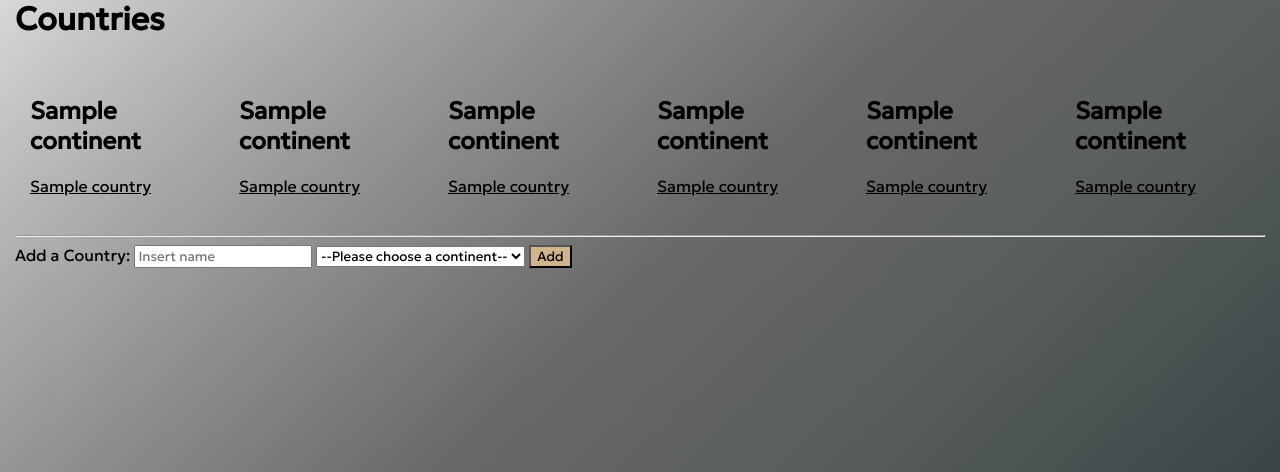
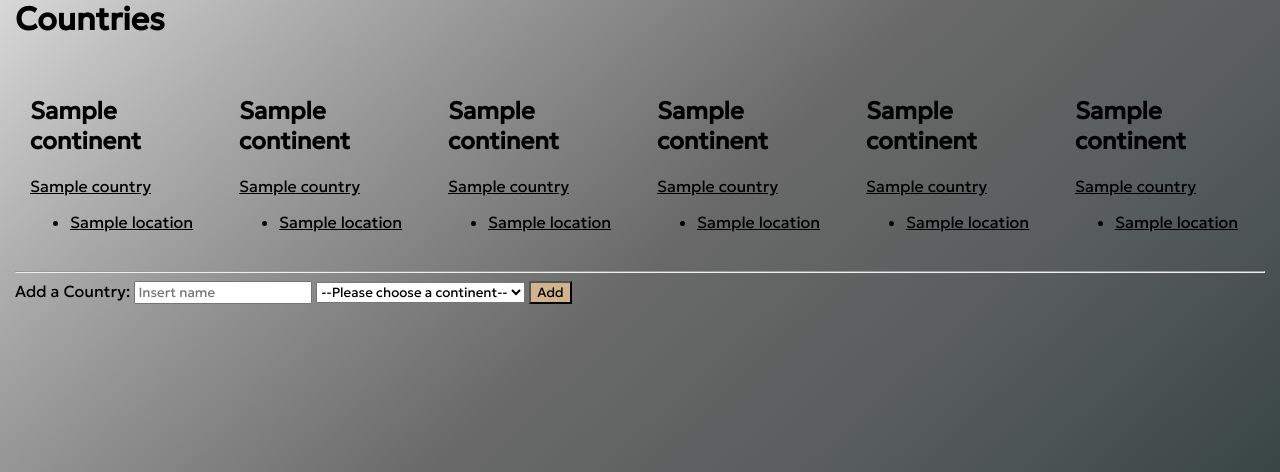
Before and after one commit to mr-mckenzie/Gravel-Travel, a Flask app: page /countries in a window 1280 px wide. Shown: the part 124-596 px from the top of the page. Run offline with Flask 3, Linux system fonts and the light colour scheme; a database or web service that is not in the repository returns one stand-in record (values such as "Sample title"); some libraries are stand-ins or nearby versions.

Commit message:
updated continent repo to select locations as well as countries, made formatting changes elsewhere

```diff
--- a/repositories/continent_repository.py
+++ b/repositories/continent_repository.py
@@ -2,6 +2,7 @@
 from db.run_sql import run_sql
 from models.continent import Continent
 from models.country import Country
+import repositories.country_repository as country_repo
 
 #select all continent records
 def select_all():
@@ -30,12 +31,19 @@ def select_one(input_continent_id):
 #get all countries in a single continent
 def get_countries(input_continent_id):
     sql = 'SELECT * FROM countries WHERE continent_id = %s ORDER BY name'
-    locations = run_sql(sql, [str(input_continent_id)])
+    countries = run_sql(sql, [str(input_continent_id)])
     list_of_countries_in_continent = [ ]
 
-    for row in locations:
+    for row in countries:
 
-        list_of_countries_in_continent.append(Country(row['name'], select_one(input_continent_id), int(row['id'])))
+        country = Country(row['name'], select_one(input_continent_id), int(row['id']))
+
+        country_with_locations = {'name': country.name,
+                                  'continent': country.continent,
+                                  'id': country.id,
+                                  'locations': country_repo.get_locations(row['id'])}
+
+        list_of_countries_in_continent.append(country_with_locations)
 
     #print(list_of_locations_in_country)
     return list_of_countries_in_continent
--- a/templates/countries/index.jinja
+++ b/templates/countries/index.jinja
@@ -12,6 +12,11 @@
 
     {% for country in continent['countries'] %}
         <p> <a class="black_anchor" href="/countries/{{country.id}}">{{ country.name }}</a> </p>
+        <ul>
+        {% for location in country['locations'] %}
+            <li><a class="black_anchor" href="/locations/{{location.id}}">{{location.name}}</a></li>
+        {% endfor %}
+        </ul>
     {% endfor %}
 
 </div>
--- a/templates/locations/single_location.jinja
+++ b/templates/locations/single_location.jinja
@@ -34,7 +34,7 @@
             </form>
 
             <form action="/locations/{{input_location.id}}/trips/{{trip.id}}/delete" method="POST">
-                <input class="button" type="submit" value="Delete" />
+                <input class="button" type="submit" value="Delete your gravel memory" />
             </form>
         </div>
 
--- a/templates/trips/index.jinja
+++ b/templates/trips/index.jinja
@@ -3,7 +3,7 @@
 {% block content %}
 <h1>Trips</h1>
 
-<a href="trips/add">Add a trip</a>
+<a class="black_anchor" href="trips/add">Add a trip</a>
 
 <h2>You have gravelled to the following locations:</h2>
 <h3> {{trips_taken}} Trips taken totalling {{days_travelled}} days spent in {{locations_visited}} locations across {{countries_visited}} different countries.</h3>
@@ -18,7 +18,7 @@
         style="background-position: {{trip.rand_bg_pos_x}}% {{trip.rand_bg_pos_y}}%"
     >
         <div class="overlay"></div>
-        <h3 class="z-index"> <a class="white_anchor" href="/locations/{{trip.location.id}}"> {{ trip.location.name }}</a>, <span class="country_span"> </span><a class="white_anchor" href="/countries/{{trip.location.country.id}}">{{trip.location.country.name}} </a> </span></h3>
+        <h3 class="z-index"> {{trip.date.day}} {{trip.month}} {{trip.date.year}}</h3>
 
         <p class="z-index">
             {%if trip.length%5 == 0 %} You gawked at the rocks in
@@ -28,7 +28,7 @@
             {%else%} You mingled with the shingle in
             {%endif%}
         </p>
-        <p class="z-index"> {{trip.month}} {{trip.date.year}}</p>
+        <p class="z-index"> <a class="white_anchor" href="/locations/{{trip.location.id}}"> {{ trip.location.name }}</a>, <a class="white_anchor" href="/countries/{{trip.location.country.id}}">{{trip.location.country.name}} </a> </p>
         <p class="z-index"> for {{trip.length}} {% if trip.length > 1 %} days {%else%} day {%endif%}</p>
 
         <form class="z-index" action="/trips/{{ trip.id }}/delete" method="POST">
```
